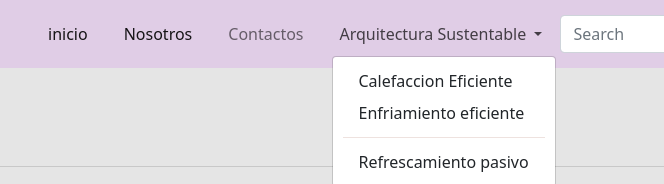
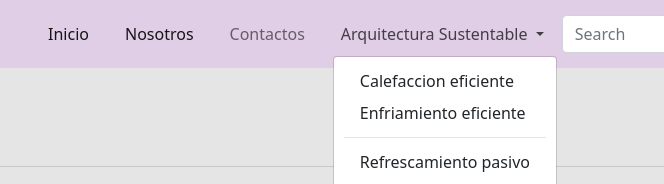
Before and after one commit to gaboramirez/clase_15_github, a plain HTML site: page reformas.html in a window 1280 px wide. Both pictures are taken after a click on the button "Arquitectura Sustentable". Shown: the top 184 px of the page, 240-904 px from the left. Drawn offline with nearby package versions, Linux system fonts and the light colour scheme; a web font is replaced by a local one.

Commit message:
modifique palabras

```diff
--- a/reformas.html
+++ b/reformas.html
@@ -31,7 +31,7 @@
           <div class="collapse navbar-collapse" id="navbarSupportedContent">
             <ul class="navbar-nav me-auto mb-2 mb-lg-0">
                 <li class="nav-item">
-                    <a class="nav-link active" aria-current="page" href="index.html">inicio</a>
+                    <a class="nav-link active" aria-current="page" href="index.html">Inicio</a>
                   </li>
               <li class="nav-item">
                 <a class="nav-link active" aria-current="page" href="nosotros.html">Nosotros</a>
@@ -44,7 +44,7 @@
                   Arquitectura Sustentable
                 </a>
                 <ul class="dropdown-menu" aria-labelledby="navbarDropdown">
-                  <li><a class="dropdown-item" href="arquitecturasustentable.html">Calefaccion Eficiente</a></li>
+                  <li><a class="dropdown-item" href="arquitecturasustentable.html">Calefaccion eficiente</a></li>
                   <li><a class="dropdown-item" href="arquitecturasustentable.html">Enfriamiento eficiente</a></li>
                   <li><hr class="dropdown-divider"></li>
                   <li><a class="dropdown-item" href="arquitecturasustentable.html">Refrescamiento pasivo</a></li>
```
Also changed, not shown: contactos.html (+1 -1 lines), index.html (+1 -1 lines), nosotros.html (+1 -1 lines).
